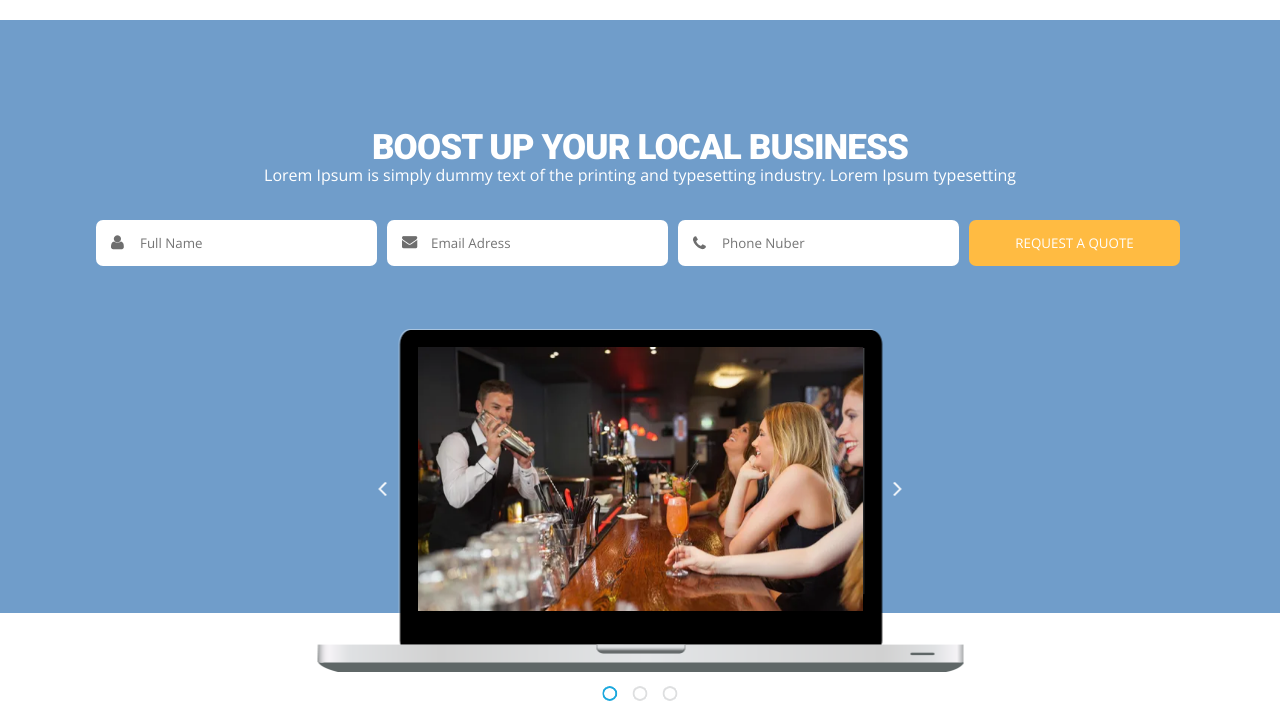
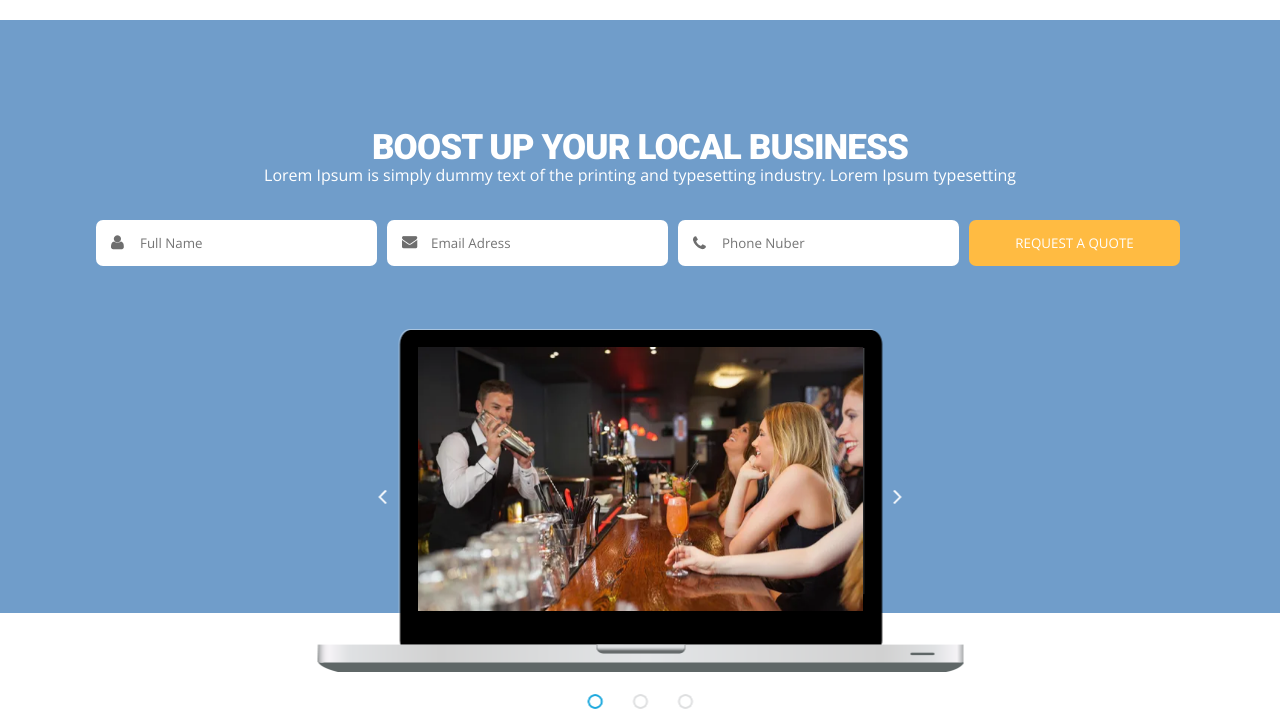
Before and after one commit to kopylov88/Boost-up-your-business, a plain HTML site: page index.html in a window 1280 px wide. Shown: the part 72-800 px from the top of the page. Drawn offline with nearby package versions, Linux system fonts and the light colour scheme.

Commit message:
Update style.css

```diff
--- a/css/style.css
+++ b/css/style.css
@@ -201,8 +201,8 @@ body{
     margin-top: 75px;
 }
 .slick-dots li {
-    width: 15px;
-    height: 15px;
+    width: 30px;
+    height: 30px;
     background-image: url(../images/slider.png);
     background-repeat: no-repeat;
     background-position: center;
```
